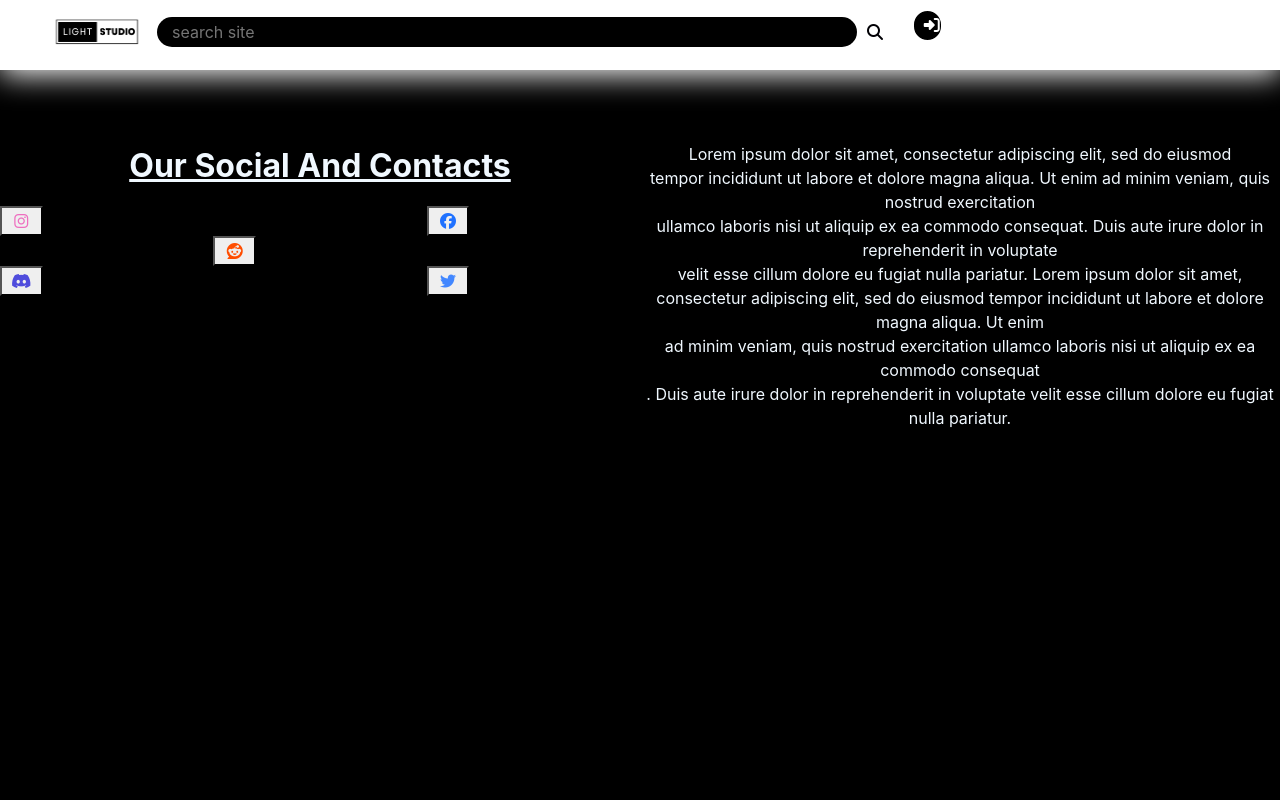
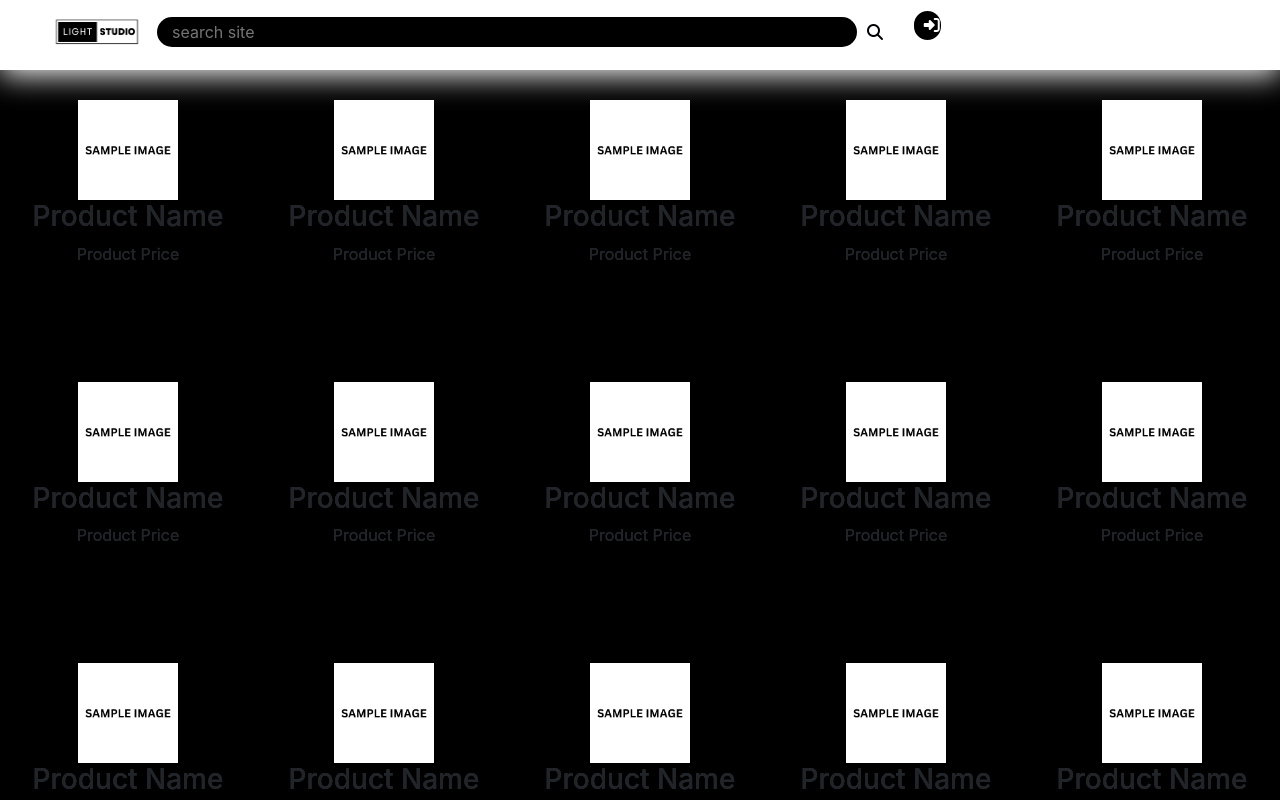
Before and after one commit to AryanSwaroop/QuickList, a React (Create React App) app: page /products in a window 1280 px wide. Shown: the top 800 px of the page. Built offline with nearby package versions, Linux system fonts and the light colour scheme; no server answers; a web font is replaced by a local one.

Commit message:
backend connected

```diff
--- a/package.json
+++ b/package.json
@@ -14,6 +14,7 @@
     "express-session": "^1.17.3",
     "mongodb": "^5.5.0",
     "mongoose": "^7.2.1",
+    "mongoose-findorcreate": "^4.0.0",
     "node": "^16.20.0",
     "nodemon": "^2.0.22",
     "passport": "^0.5.3",
--- a/src/App.jsx
+++ b/src/App.jsx
@@ -12,6 +12,7 @@ import {
   RouterProvider,
   Routes,
 } from "react-router-dom";
+import Products from './products';
 
 
 
@@ -27,6 +28,7 @@ function App() {
     <Route index element={<Home />} />
     <Route path="/home" element={<Home />} />
     <Route path="/signup" element={<Signup />} />
+    <Route path="/products" element = {<Products />} />
 
   </Routes>
 
--- a/src/home.jsx
+++ b/src/home.jsx
@@ -3,14 +3,16 @@ import MovingBanner from './movingBanner';
 import MovingProducts from './movingProducts';
 import Features from './features';
 import React from "react";
+import IntroDiv from './introDiv';
 
 export default function Home(){
     return(
         <div>
         <BodyTop />
-        <MovingBanner />
-        <Features />
-        <MovingProducts />
+        <IntroDiv />
+
+
+
         </div>
     )
 }
--- a/src/index.css
+++ b/src/index.css
@@ -305,3 +305,84 @@ input[type="text"], textarea {
   background-color: black;
   color : white;
 }
+
+.signoutButton {
+  background-color: black;
+  height: 150px;
+  width: 150px;
+  color : white;
+  border-radius: 100px;
+  margin-left : 40%;
+
+}
+
+/****************************introDIV**************************************************************/
+
+.introDiv {
+  background-color: black;
+  height: 80rem;
+  width: 100%;
+  padding-top: 1rem;
+  padding-bottom: 1rem;
+
+}
+
+.featuresBox1 {
+
+  padding : 4rem;
+  margin-right : 70rem;
+  margin-left: 20rem;
+  border: solid;
+  border-width: 0.2rem;
+  border-color: white;
+  border-radius: 200rem;
+}
+.featuresBox2 {
+  padding: 4rem;
+  margin-left : 70rem;
+  margin-right: 20rem;
+  border: solid;
+  border-width: 0.2rem;
+  border-color: white;
+  border-radius: 200rem;
+}
+.featuresBox3 {
+
+  padding: 4rem;
+  margin-right : 70rem;
+  margin-left: 20rem;
+  border: solid;
+  border-width: 0.2rem;
+  border-color: white;
+  border-radius: 200rem;
+}
+
+.productsButton {
+
+  background-color: white;
+  color: black;
+
+  margin: 30px;
+  padding: 30px;
+  border: dotted;
+  border-width: 0.8rem;
+  border-radius: 4rem;
+  font-family:'Shadows Into Light', cursive;
+
+
+}
+
+.lineONbutton {
+  width: 100%;
+
+  height: 0.2rem;
+  background-color: white;
+  margin: 2rem;
+
+}
+
+.productGrids {
+  grid-template-columns: repeat(5, 1fr);
+  display: grid;
+
+}
--- /dev/null
+++ b/src/introDiv.jsx
@@ -0,0 +1,31 @@
+import React from "react";
+
+export default function IntroDiv () {
+    return(
+        <div className="introDiv">
+
+            <div className="featuresBox1" >
+            <i class="fa-solid fa-truck fa-2xl" style={{color: "white"}}></i>
+            <h1 style={{color:"white",margin:"5px",fontFamily:"'Shadows Into Light', cursive"}}>Free Delivery</h1>
+            </div>
+            <div className="featuresBox2">
+            <i class="fa-solid fa-cube fa-2xl" style={{color: "white",}}></i>
+            <h1 style={{color:"white",margin:"5px",fontFamily:"'Shadows Into Light', cursive"}}>Safe Delivery</h1>
+            </div>
+            <div className="featuresBox3" >
+            <i class="fa-solid fa-clock fa-2xl" style={{color: "white"}}></i>
+            <h1 style={{color:"white",margin:"5px",fontFamily:"'Shadows Into Light', cursive"}}>Fast Delivery</h1>
+            </div>
+            <div>
+            <div className="lineONbutton" style={{marginTop:"5rem"}}></div>
+
+            <a href="/products" style={{color:"black"}}><button className="productsButton">
+              <h1>Explore Products Gallery</h1>
+            </button></a>
+            <div className="lineONbutton" ></div>
+            </div>
+
+
+        </div>
+    );
+}
--- a/src/movingBanner.jsx
+++ b/src/movingBanner.jsx
@@ -1,16 +1,32 @@
 import React from "react";
+import Product from "./product";
 export default function MovingBanner () {
     return(
         <div id="carouselExampleAutoplaying" class="carousel slide" style={{width:"100%",marginTop:"100px"}}>
-  <div class="carousel-inner" style={{width:"100%"}}>
-    <div class="carousel-item active" style={{width:"100%"}}>
-      <img src="techBanner.png" class="d-block w-100"  style={{width:"100%",height:"550px"}} />
+  <div class="carousel-inner" >
+    <div class="carousel-item active" style={{width:"100%",gridTemplateColumns: "repeat(5, 1fr)",
+  display: "grid"}} >
+      <div><Product/></div>
+      <div><Product/></div>
+      <div><Product/></div>
+      <div><Product/></div>
+      <div><Product/></div>
     </div>
-    <div class="carousel-item" style={{width:"100%"}}>
-      <img src="sportsBanner.png" class="d-block w-100"  style={{width:"100%",height:"550px"}} />
+    <div class="carousel-item" style={{width:"100%",gridTemplateColumns: "repeat(5, 1fr)",
+  display: "grid"}}>
+      <div><Product/></div>
+      <div><Product/></div>
+      <div><Product/></div>
+      <div><Product/></div>
+      <div><Product/></div>
     </div>
-    <div class="carousel-item" style={{width:"100%"}}>
-      <img src="beautyBanner.png" class="d-block w-100"  style={{width:"100%",height:"550px"}} />
+    <div class="carousel-item" style={{width:"100%",gridTemplateColumns: "repeat(5, 1fr)",
+  display: "grid"}}>
+      <div><Product/></div>
+      <div><Product/></div>
+      <div><Product/></div>
+      <div><Product/></div>
+      <div><Product/></div>
     </div>
   </div>
   <button class="carousel-control-prev" type="button" data-bs-target="#carouselExampleAutoplaying" data-bs-slide="prev">
--- /dev/null
+++ b/src/product.jsx
@@ -0,0 +1,11 @@
+import React from "react";
+export default function Product () {
+    return (
+        <div>
+            <img src="sample.png" style ={{height:"100px"}} />
+            <h3>Product Name</h3>
+            <p>Product Price</p>
+
+        </div>
+    );
+}
--- /dev/null
+++ b/src/products.jsx
@@ -0,0 +1,12 @@
+import React from "react";
+import MovingBanner from "./movingBanner";
+
+export default function Products () {
+    return (
+        <div>
+            <div className="movingProducts"><MovingBanner /></div>
+            <div className="movingProducts"><MovingBanner /></div>
+            <div className="movingProducts"><MovingBanner /></div>
+        </div>
+    );
+}
--- a/src/signup.jsx
+++ b/src/signup.jsx
@@ -41,7 +41,7 @@ export default function Signup(){
              <div className="SignupForm">
                 <div className="signButton" style={{backgroundColor:"#CE5959"}} onClick={google}><h2 className="buttonText">Google&nbsp;<i class="fa-brands fa-google" style={{color: "#ffffff"}}></i></h2></div>
                 <div className="signButton" style={{backgroundColor:"#19376D"}}><h2 className="buttonText">FaceBook&nbsp;<i class="fa-brands fa-facebook" style={{color: "#ffffff"}}></i></h2></div>
-                <div className= "signoutButton" onClick={logout}><h2>Signout</h2> </div>
+                <div className= "signoutButton" onClick={logout}><a><h2 style={{marginTop : "30px",paddingTop:"40px"}}>Signout<br /><i class="fa-solid fa-key" style={{color: "#ffffff"}}></i></h2> </a> </div>
              </div>
              </div>
            </div>
```
Also changed, not shown: src/backend/app.js (+15 -2 lines), public/sample.png (added), 1 other file (tests, documents, lock files or other folders).
